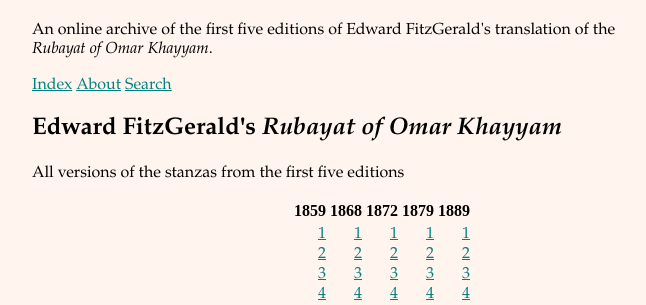
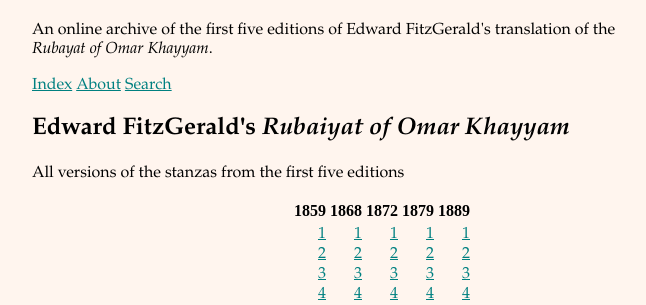
Before and after one commit to daniel-allington/fitzKhayyam, a Jekyll site: the page built from index.md, in a window 1280 px wide and 900 px high. Shown: the top 305 px of the window, without its empty margins (258-904 px from the left). Built offline with Jekyll 4.4.1, drawn with Linux system fonts in a browser that asks for light colours.

Commit message:
Correct typing error

```diff
--- a/index.md
+++ b/index.md
@@ -3,7 +3,7 @@ title: Edward FitzGerald's translation of the Rubayat of Omar Khayam
 layout: index_layout
 ---
 
-<h1>Edward FitzGerald's <i>Rubayat of Omar Khayyam</i></h1>
+<h1>Edward FitzGerald's <i>Rubaiyat of Omar Khayyam</i></h1>
 <p>All versions of the stanzas from the first five editions</p>
 {% assign editions = '1859,1868,1872,1879,1889' | split: ',' %}
 <table>
```
